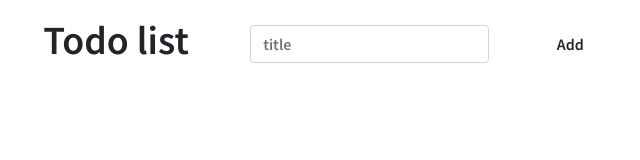
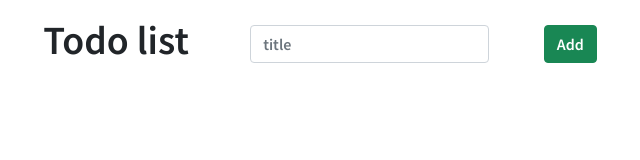
Before and after one commit to Zepl0/TodosApp-JavaSscript, a plain HTML site: page index.html in a window 1280 px wide. Shown: the whole page, without its empty margins (320-960 px from the left). Drawn offline with nearby package versions, Linux system fonts and the light colour scheme.

Commit message:
last changes html

```diff
--- a/index.html
+++ b/index.html
@@ -24,7 +24,7 @@
                 </div>
             </div>
 
-            <button id="todo-add-btn" class="btn b  tn-success">Add</button>
+            <button id="todo-add-btn" class="btn btn-success">Add</button>
         </div>
 
         <div>
```
